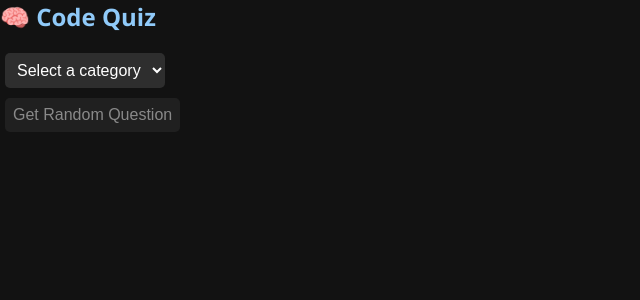
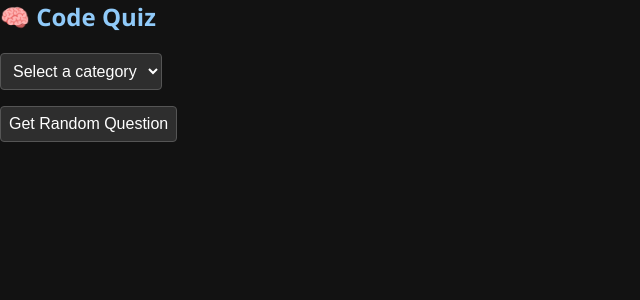
Before and after one commit to srirama2004/Algoeas, a React (Create React App) app in the folder frontend/: page /quiz in a window 1280 px wide. Shown: the top 300 px of the page, without its empty margins (0-640 px from the left). Built offline with nearby package versions, Linux system fonts and the light colour scheme.

Commit message:
Update QuizPage.css

```diff
--- a/frontend/src/components/QuizPage.css
+++ b/frontend/src/components/QuizPage.css
@@ -136,55 +136,3 @@ pre {
   border-radius: 5px;
   color: #dcdcdc;
 }
-
-textarea {
-  width: 100%;
-  height: 80px;
-  margin-top: 1rem;
-}
-
-.feedback {
-  margin-top: 1rem;
-  font-weight: bold;
-}
-
-.blank-line {
-  color: #777;
-}
-.quiz-container {
-  max-width: 800px;
-  margin: auto;
-  padding: 20px;
-  color: #eee;
-  background-color: #121212;
-  border-radius: 10px;
-  font-family: 'Courier New', monospace;
-}
-
-select,
-button {
-  margin: 10px 5px;
-  padding: 8px;
-  border-radius: 5px;
-  border: none;
-  background-color: #2e2e2e;
-  color: #fff;
-}
-
-button:disabled {
-  opacity: 0.5;
-}
-
-.explanation-box,
-.hint-section {
-  margin-top: 20px;
-  background: #1e1e1e;
-  padding: 15px;
-  border-radius: 8px;
-}
-
-pre {
-  padding: 12px;
-  border-radius: 8px;
-  overflow-x: auto;
-}
```
